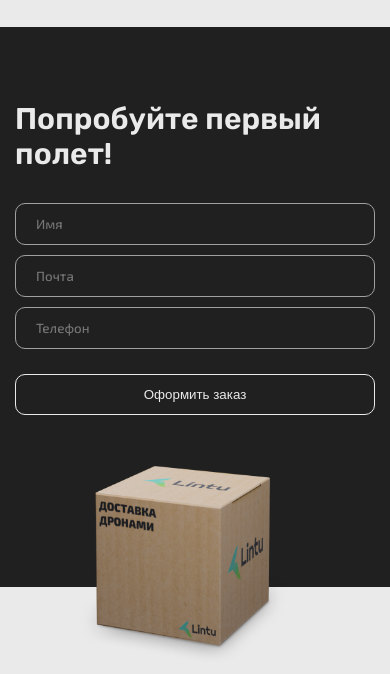
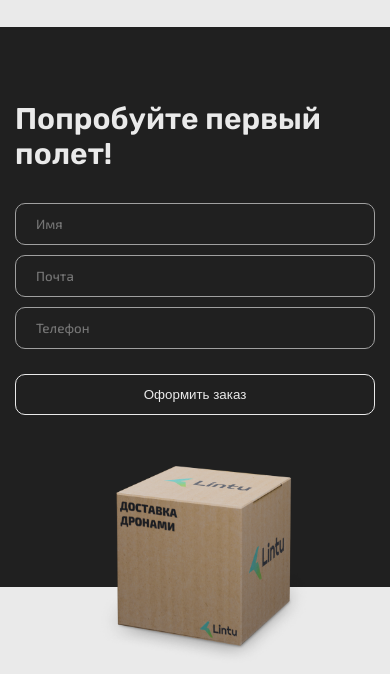
Before and after one commit to chertoliy/lintu, a plain HTML site: page index.html in a window 390 px wide. Shown: the part 2547-3221 px from the top of the page. Drawn offline with nearby package versions, Linux system fonts and the light colour scheme.

Commit message:
Add files via upload

```diff
--- a/scss/main.scss
+++ b/scss/main.scss
@@ -680,6 +680,7 @@ input {
          display: block;
          margin-bottom: 15px;
          position: relative;
+
          &::after {
             content: '';
             position: absolute;
@@ -831,7 +832,7 @@ input {
       }
 
       &__inner {
-         width: 100%;
+         width: 344px;
          padding-bottom: 172px;
       }
 
@@ -897,4 +898,15 @@ input {
          top: -310px;
       }
    }
+
+   .orders {
+      &__inner {
+         width: 100%;
+      }
+
+      &__img-bottom {
+         left: 50%;
+         margin-left: -104px;
+      }
+   }
 }
```
Also changed, not shown: css/main.min.css.
